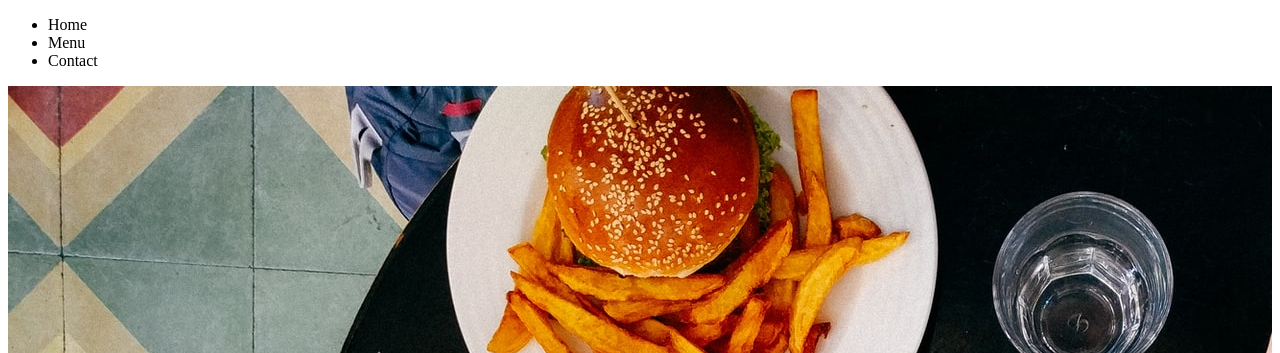
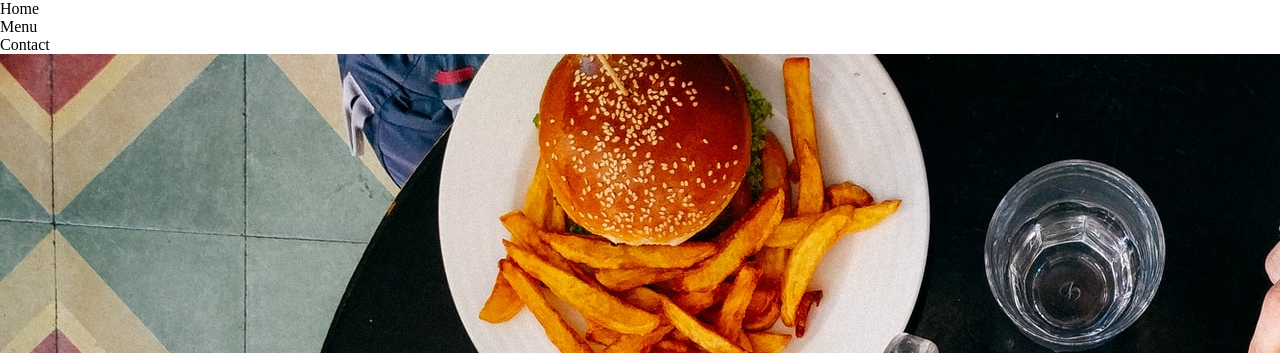
Before and after one commit to Janluc/JavascriptRestaurant, a website built with webpack: page dist/index.html in a window 1280 px wide. Shown: the top 353 px of the page. Built offline with nearby package versions, Linux system fonts and the light colour scheme.

Commit message:
Add CSS reset to styles

```diff
--- a/src/style.css
+++ b/src/style.css
@@ -1,3 +1,22 @@
+html {
+  box-sizing: border-box;
+}
+
+*, *:before, *:after {
+  box-sizing: inherit;
+}
+
+body, h1, h2, h3, h4, h5, h6, p, ol, ul {
+  margin: 0;
+  padding: 0;
+}
+
+ol, ul {
+  list-style: none;
+}
+
+/* CSS Reset END */
+
 .banner {
   display: flex;
   justify-content: center;
```
